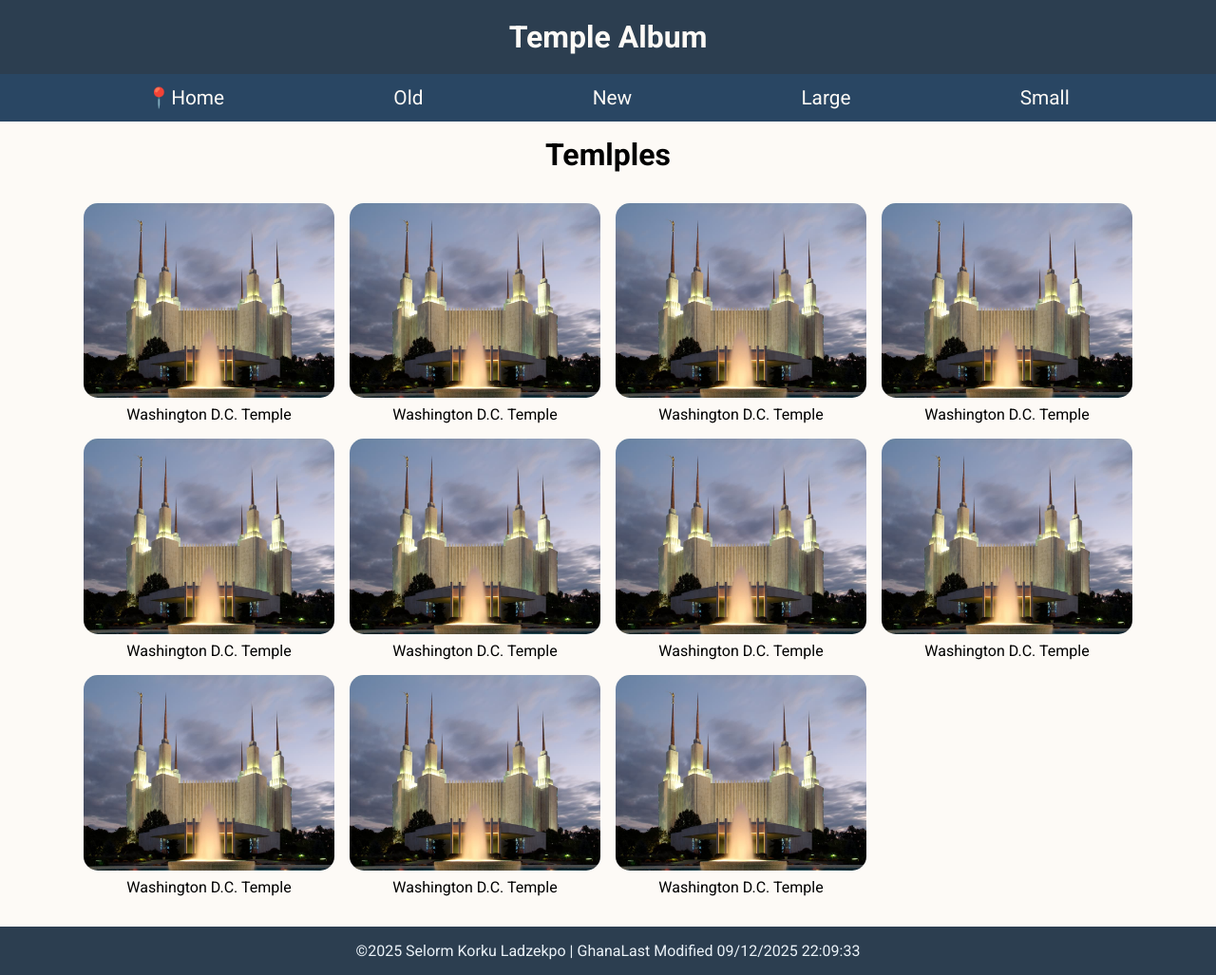
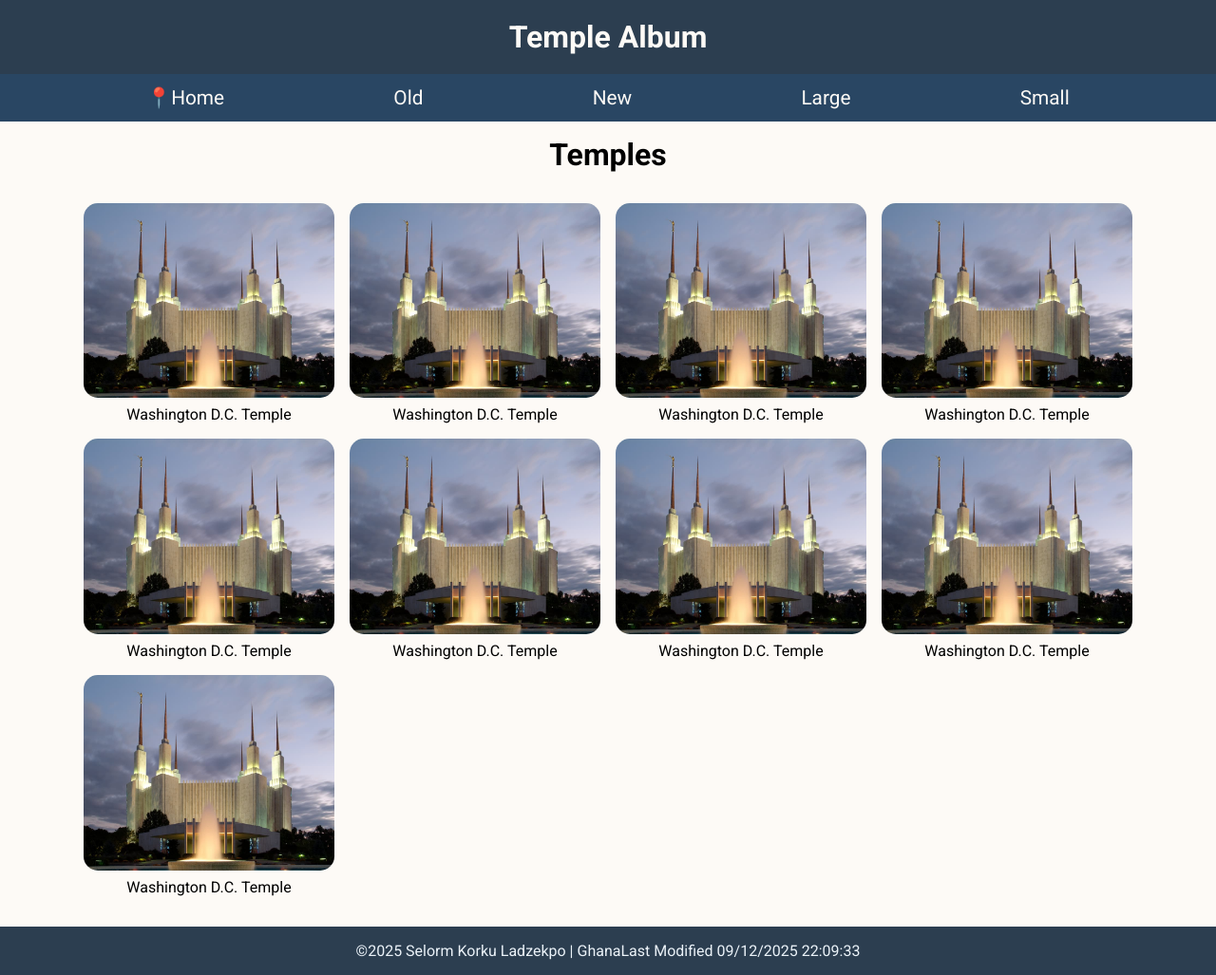
Before and after one commit to korku-selorm/wdd131, a plain HTML site: page temples.html in a window 1280 px wide. Shown: the whole page at 95% size. Drawn offline with Linux system fonts and the light colour scheme.

Commit message:
a little tweek in my html

```diff
--- a/temples.html
+++ b/temples.html
@@ -4,7 +4,7 @@
     <meta charset="UTF-8">
     <meta name="viewport" content="width=device-width, initial-scale=1.0">
     <meta name="description"
-        content="WDD 131 - Dynamic Web Fundamentals Selorm Korku Ladzekpo Home page assignment to recap my Html css lesson">
+        content="WDD 131 - Dynamic Web Fundamentals Selorm Korku Ladzekpo Home page assignment to recap my HTML CSS lesson">
     <meta name="author" content="Selorm Korku Ladzekpo">
     <title>WDD 131 - Dynamic Web Fundamentals - Selorm Korku Ladzekpo</title>
 
@@ -15,17 +15,19 @@
         href="https://fonts.googleapis.com/css2?family=Merriweather:ital,opsz,wght@0,18..144,300..900;1,18..144,300..900&family=Roboto:ital,wght@0,100..900;1,100..900&display=swap"
         rel="stylesheet">
 
+    <!-- Mobile-first CSS -->
     <link rel="stylesheet" href="styles/temples.css">
     <link rel="stylesheet" href="styles/temple-large.css">
+
     <script src="scripts/temples.js" defer></script>
 </head>
 <body>
     <header>
         <h1>Temple Album</h1>
-        <nav >
-            <button id="menu"></button>
+        <nav>
+            <button id="menu" aria-label="Toggle navigation menu"></button>
             <ul class="navigation">
-                <li><a href="#" title="Home" class=" active">Home</a></li>
+                <li><a href="#" title="Home" class="active">Home</a></li>
                 <li><a href="#" title="Old">Old</a></li>
                 <li><a href="#" title="New">New</a></li>
                 <li><a href="#" title="Large">Large</a></li>
@@ -35,7 +37,7 @@
     </header>
 
     <main>
-        <h1>Temlples</h1>
+        <h1>Temples</h1>
 
         <div class="temple-gallery">
             <figure>
@@ -82,23 +84,11 @@
                 <img src="images/washingtontemple.jpg" alt="Washington D.C. Temple">
                 <figcaption>Washington D.C. Temple</figcaption>
             </figure>
-
-            <figure>
-                <img src="images/washingtontemple.jpg" alt="Washington D.C. Temple">
-                <figcaption>Washington D.C. Temple</figcaption>
-            </figure>
-
-            <figure>
-                <img src="images/washingtontemple.jpg" alt="Washington D.C. Temple">
-                <figcaption>Washington D.C. Temple</figcaption>
-            </figure>
-
         </div>
-
     </main>
 
     <footer>
-        <p>&copy;<span id="currentyear"> </span> Selorm Korku Ladzekpo | Ghana</p>
+        <p>&copy;<span id="currentyear"></span> Selorm Korku Ladzekpo | Ghana</p>
         <p id="lastModified"></p>
     </footer>
 </body>
```
